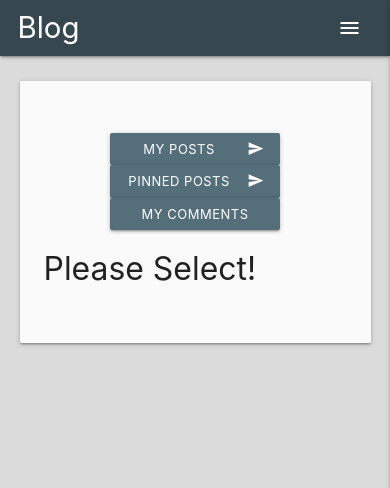
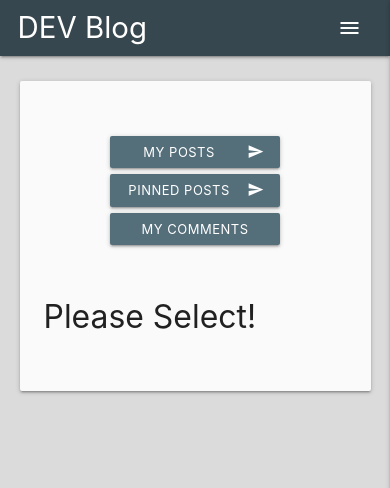
Before and after one commit to Kpokc/bouquet, a Flask app: a page that uses templates/base.html in a window 390 px wide. Shown: the top 488 px of the page. Run offline with Flask 2, Linux system fonts and the light colour scheme; the visitor is signed in with stand-in values (Sample User, id 1); data that the repository does not hold is empty; some libraries are stand-ins or nearby versions.

Commit message:
mypage mobile screen styling

```diff
--- a/static/css/style.css
+++ b/static/css/style.css
@@ -48,6 +48,7 @@ nav ul li {
 @media only screen and (max-width: 568px) {
   .fixed-action-btn {
     right: -42px;
+    bottom: -40px;
   }
 }
 
@@ -137,6 +138,7 @@ nav ul li {
 @media only screen and (max-width: 568px) {
   .homepage-post-btn-mobile {
     display: block;
+    margin: 3px;
   }
 }
 
@@ -194,6 +196,7 @@ nav ul li {
 }
 
 .edit-post-btn {
+  margin: 3px;
   width: 140px;
 }
 
@@ -222,6 +225,12 @@ nav ul li {
   margin-left: 20px;
 }
 
+@media only screen and (max-width: 568px) {
+  .hide-arrow {
+    display: none;
+  }
+}
+
 .card-action {
   text-align: center;
 }
@@ -242,6 +251,12 @@ code {
   }
 }
 
+@media only screen and (max-width: 768px) {
+  .my-page-menu {
+    margin-bottom: 30px;
+  }
+}
+
 .my-page-content {
   margin-top: 20px;
 }
@@ -259,6 +274,12 @@ code {
 
 .my-page-btn {
   width: 170px;
+}
+
+.element.style {
+  opacity: 1;
+  -webkit-transform: scale(1) translateY(0px) translateX(10px);
+          transform: scale(1) translateY(0px) translateX(10px);
 }
 
 .flash-message {
--- a/static/css/style.scss
+++ b/static/css/style.scss
@@ -50,6 +50,7 @@ nav ul li {
     }
     @media only screen and (max-width: 568px){
         right: -42px;
+        bottom: -40px;
     }
 }
 
@@ -126,6 +127,7 @@ nav ul li {
     display: none;
     @media only screen and (max-width: 568px){
         display: block;
+        margin: 3px;
     }
 }
 
@@ -186,6 +188,7 @@ nav ul li {
 }
 
 .edit-post-btn {
+    margin: 3px;
     width: 140px;
 }
 
@@ -217,6 +220,10 @@ nav ul li {
     margin-left: 20px;
 }
 
+.hide-arrow {
+    @include mobile-display-none;
+}
+
 .card-action {
     text-align: center;
     @media only screen and (max-width: 568px){
@@ -237,6 +244,11 @@ code {
 // \. Read post page
 
 // My Page
+.my-page-menu {
+    @media only screen and (max-width: 768px){
+        margin-bottom: 30px;
+    }
+}
 
 .my-page-content {
     margin-top: 20px;
@@ -252,6 +264,11 @@ code {
 
 .my-page-btn {
     width: 170px;
+}
+
+.element.style {
+    opacity: 1;
+    transform: scale(1) translateY(0px) translateX(10px);
 }
 
 // \. My page
--- a/templates/base.html
+++ b/templates/base.html
@@ -16,7 +16,7 @@
                 <div class="row">
                     <div class="col s12 top-main-menu  blue-grey darken-3">
                         <div class="nav-wrapper">
-                            <a href="#!" class="left brand-logo">Blog</a>
+                            <a href="#!" class="left brand-logo">DEV Blog</a>
                             <a href="#" data-target="mobile-demo" class="sidenav-trigger right"><i class="material-icons">menu</i></a>
                             <ul class="hide-on-med-and-down">
                                 <li><a class="top-menu waves-effect waves-light btn blue-grey darken-1" href="{{ url_for('welcome') }}">Home</a></li>
--- a/templates/mypage.html
+++ b/templates/mypage.html
@@ -4,15 +4,15 @@
     <div class="card-panel grey lighten-5 z-depth-1">
         <div class="row my-page-content">
             <div class="col l2 my-page-menu">
-                <button class="my-page-btn top-menu waves-effect waves-light btn-small blue-grey darken-1" type="submit"
+                <button class="edit-post-btn my-page-btn top-menu waves-effect waves-light btn-small blue-grey darken-1" type="submit"
                     name="action" id="my-posts">My Posts
                     <i class="material-icons right">send</i>
                 </button>
-                <button class="my-page-btn top-menu waves-effect waves-light btn-small blue-grey darken-1" type="submit"
+                <button class="edit-post-btn my-page-btn top-menu waves-effect waves-light btn-small blue-grey darken-1" type="submit"
                     name="action" id="pinned-posts">Pinned Posts
                     <i class="material-icons right">send</i>
                 </button>
-                <button class="my-page-btn top-menu waves-effect waves-light btn-small blue-grey darken-1" type="submit"
+                <button class="edit-post-btn my-page-btn top-menu waves-effect waves-light btn-small blue-grey darken-1" type="submit"
                     name="action" id="my-comments">My Comments
                     <i class="material-icons right">send</i>
                 </button>
@@ -24,8 +24,8 @@
                 <!-- My posts section -->
                 <div class="my-posts" style="display:none;">
                     {% for post in posts %}
+                    <a href="{{ url_for('read_post', post_id=post._id) }}" class="{{post._id|string}}">
                     {% if post.user_id == username._id|string %}
-                    <a href="{{ url_for('read_post', post_id=post._id) }}" class="{{post._id|string}}">
                         <div class="card horizontal hoverable">
                             <div class="card-image">
                                 {% for category in categories %}
@@ -46,7 +46,7 @@
                                     <hr class="card-line">
                                     <strong>{{ post.title }}</strong>
                                 </div>
-                                <div class="card-content" style="word-wrap: break-word;">
+                                <div class="card-content homepage-card-content" style="word-wrap: break-word;">
                                     <p id="text-to-read">{{ post.content }}</p>
                                 </div>
                                 <div class="card-author">
@@ -59,23 +59,23 @@
                                         <span style="float:right;">{{ post.date }}</span>
                                     </p>
                                 </div>
+                                </a>
                                 <hr class="card-line">
                                 <div class="card-action">
                                     {% for user in users %}
                                     {% if user._id|string == post.user_id %}
                                     {% if user.username == session.user %}
                                     <!-- Edit Post -->
-                                    <a class="top-menu waves-effect waves-light btn-small blue-grey darken-1"
+                                    <a class="edit-post-btn top-menu waves-effect waves-light btn-small blue-grey darken-1"
                                         href="{{ url_for('edit_post', post_id=post._id) }}">Edit Post</a>
                                     <!-- Delete Post Modal -->
-                                    <a class="top-menu waves-effect waves-light btn-small blue-grey darken-1 modal-trigger"
+                                    <a class="edit-post-btn top-menu waves-effect waves-light btn-small blue-grey darken-1 modal-trigger"
                                         href="#modal1">Delete Post</a>
                                     <div id="modal1" class="modal">
                                         <div class="modal-content">
                                             <h5>Delete Post?</h5>
                                             <div class="row">
-                                                <a
-                                                    class="comment-btn top-menu waves-effect waves-light btn-small blue-grey darken-1">No</a>
+                                                <a class="comment-btn top-menu waves-effect waves-light btn-small blue-grey darken-1">No</a>
                                                 <a href="{{ url_for('delete_post_mypage', post_id=post._id) }}"
                                                     class="top-menu waves-effect waves-light btn-small blue-grey darken-1">Yes</a>
                                             </div>
@@ -85,7 +85,7 @@
                                     {% endif %}
                                     {% endfor %}
                                     <!-- red action button -->
-                                    <div class="fixed-action-btn">
+                                    <div class="fixed-action-btn fixed-action-btn-mobile">
                                         <a
                                             class="btn-floating btn-large waves-effect waves-light btn blue-grey darken-1">
                                             <i class="large material-icons">mode_edit</i>
@@ -162,15 +162,17 @@
                                             {% endif%}
                                             {% endif %}
                                             <!-- Copy post link -->
-                                            <li><a value="http://10.0.0.128:5000/{{ url_for('read_post', post_id=post._id) }}"
-                                                    class="copy-post-link top-menu btn-floating waves-effect waves-light btn blue-grey darken-1"><i
-                                                        class="far fa-copy"></i></a></li>
+                                            <li>
+                                                <a value="http://10.0.0.128:5000/{{ url_for('read_post', post_id=post._id) }}"
+                                                class="copy-post-link top-menu btn-floating waves-effect waves-light btn blue-grey darken-1">
+                                                <i class="far fa-copy"></i>
+                                                </a>
+                                            </li>
                                         </ul>
                                     </div>
                                 </div>
                             </div>
                         </div>
-                    </a>
                     {% endif %}
                     {% endfor %}
                 </div>
@@ -179,10 +181,11 @@
                 <div class="pinned-posts" style="display:none;">
                     <!-- Horizontal card -->
                     {% for post in posts %}
+                    <a href="{{ url_for('read_post', post_id=post._id) }}" class="{{post._id|string}}">
                     {% for pin in pinned %}
                     {% if post._id|string == pin.post_id %}
                     {% if pin.username == username.username%}
-                    <a href="{{ url_for('read_post', post_id=post._id) }}" class="{{post._id|string}}">
+
                         <div class="card horizontal hoverable">
                             <div class="card-image">
                                 {% for category in categories %}
@@ -203,7 +206,7 @@
                                     <hr class="card-line">
                                     <strong>{{ post.title }}</strong>
                                 </div>
-                                <div class="card-content" style="word-wrap: break-word;">
+                                <div class="card-content homepage-card-content" style="word-wrap: break-word;">
                                     <p id="text-to-read">{{ post.content }}</p>
                                 </div>
                                 <div class="card-author">
@@ -217,17 +220,17 @@
                                     </p>
                                 </div>
                                 <hr class="card-line">
+                                </a>
                                 <div class="card-action">
                                     {% for user in users %}
                                     {% if user._id|string == post.user_id %}
                                     {% if user.username == session.user %}
                                     <!-- Edit Post -->
-                                    <a class="top-menu waves-effect waves-light btn-small blue-grey darken-1"
+                                    <a class="edit-post-btn top-menu waves-effect waves-light btn-small blue-grey darken-1"
                                         href="{{ url_for('edit_post', post_id=post._id) }}">Edit Post</a>
                                     <!-- Delete Post Modal -->
-                                    <a class="top-menu waves-effect waves-light btn-small blue-grey darken-1 modal-trigger"
-                                        href="#modal1">Delete Post</a>
-                                    <div id="modal1" class="modal">
+                                    <a class="edit-post-btn top-menu waves-effect waves-light btn-small blue-grey darken-1 modal-trigger" href="#modal22">Delete Post</a>
+                                    <div id="modal22" class="modal">
                                         <div class="modal-content">
                                             <h5>Delete Post?</h5>
                                             <div class="row">
@@ -326,7 +329,6 @@
                                 </div>
                             </div>
                         </div>
-                    </a>
                     {% endif %}
                     {% endif %}
                     {% endfor %}
@@ -339,6 +341,7 @@
                     {% if comment.user_id == username._id|string %}
                     <div class="card horizontal hoverable">
                         <div class="card-stacked">
+                            <a href="{{ url_for('read_post', post_id=comment.post_id) }}" class="{{comment._id|string}}">
                             {% for user in users%}
                             {% if comment.user_id == user._id|string %}
                             <p>{{ user.username }} <span>{{ comment.date }}</span></p>
@@ -349,13 +352,13 @@
                                 <p>{{ comment.comment}}</p>
                             </div>
                             <hr>
+                            </a>
                             <div class="card-action">
                                 {% for user in users %}
                                 {% if user._id|string == comment.user_id %}
                                 {% if user.username == session.user %}
-                                <a href="#{{comment._id|string}}"
-                                    class="top-menu waves-effect waves-light btn-small modal-trigger blue-grey darken-1">Edit</a>
-                                <!-- Edite Comment Modal -->
+                                <a href="#{{comment._id|string}}" class="edit-post-btn top-menu waves-effect waves-light btn-small modal-trigger blue-grey darken-1">Edit</a>
+                                <!-- Edit Comment Modal -->
                                 <div id="{{comment._id|string}}" class="modal">
                                     <div class="modal-content">
                                         <h4>Edit</h4>
@@ -373,27 +376,26 @@
                                                     <label for="comment">Your Comment</label>
                                                 </div>
                                                 <button
-                                                    class="comment-btn top-menu waves-effect waves-light btn-small blue-grey darken-1">Cancel
-                                                    <i class="material-icons left back-btn">send</i>
+                                                    class="edit-post-btn comment-btn top-menu waves-effect waves-light btn-small blue-grey darken-1">Cancel
+                                                    <i class="hide-arrow material-icons left back-btn">send</i>
                                                 </button>
                                                 <button
-                                                    class="top-menu waves-effect waves-light btn-small blue-grey darken-1"
+                                                    class="edit-post-btn top-menu waves-effect waves-light btn-small blue-grey darken-1"
                                                     type="submit" name="action">Edit
-                                                    <i class="material-icons right">send</i>
+                                                    <i class="hide-arrow material-icons right">send</i>
                                                 </button>
                                             </form>
                                         </div>
                                     </div>
                                 </div>
                                 <!-- Delete Comment Modal -->
-                                <a class="top-menu waves-effect waves-light btn-small blue-grey darken-1 modal-trigger"
+                                <a class="edit-post-btn top-menu waves-effect waves-light btn-small blue-grey darken-1 modal-trigger"
                                     href="#modal3">Delete</a>
                                 <div id="modal3" class="modal">
                                     <div class="modal-content">
                                         <h5>Delete Comment?</h5>
                                         <div class="row">
-                                            <a
-                                                class="top-menu comment-btn waves-effect waves-light btn-small blue-grey darken-1">No</a>
+                                            <a class="top-menu comment-btn waves-effect waves-light btn-small blue-grey darken-1">No</a>
                                             <a href="{{ url_for('delete_comment_mypage', comment_id=comment._id) }}"
                                                 class="top-menu waves-effect waves-light btn-small blue-grey darken-1">Yes</a>
                                         </div>
@@ -403,8 +405,7 @@
                                 {% endif %}
                                 {% endfor %}
                                 <div class="fixed-action-btn">
-                                    <a
-                                        class="top-menu btn-floating btn-large waves-effect waves-light btn blue-grey darken-1">
+                                    <a class="top-menu btn-floating btn-large waves-effect waves-light btn blue-grey darken-1">
                                         <i class="large material-icons">mode_edit</i>
                                     </a>
                                     <ul>
```
Also changed, not shown: templates/read_post.html (+15 -14 lines), 1 other file.
